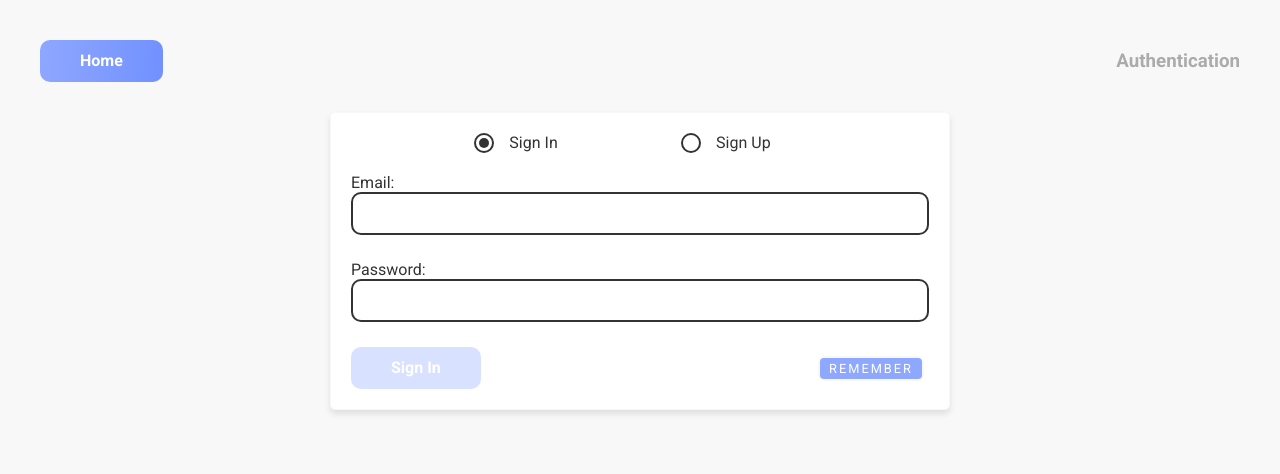
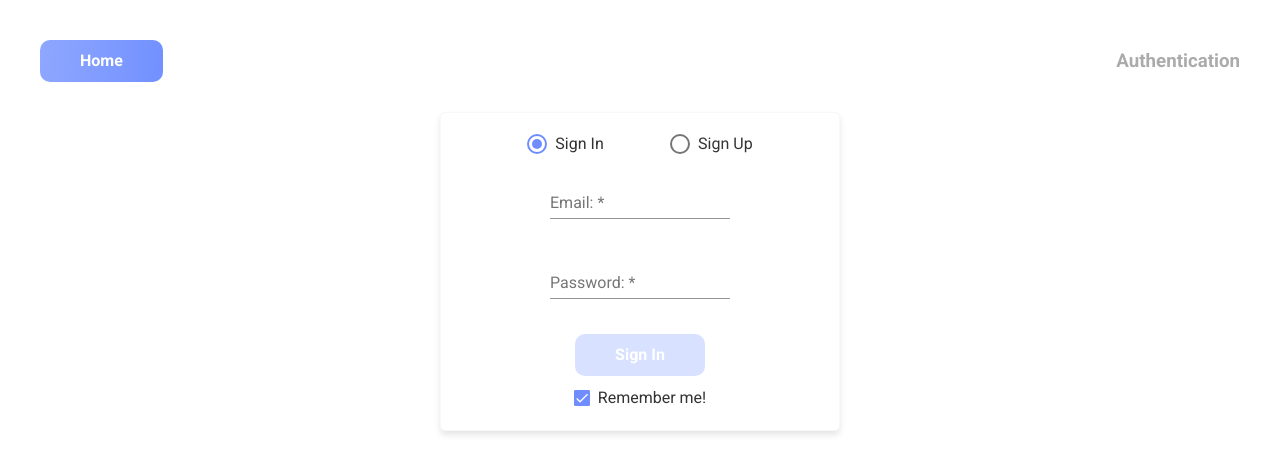
Before and after one commit to Vsumskyi/jokes-app, an Angular app: page /auth in a window 1280 px wide. Shown: the top 474 px of the page. Built offline with nearby package versions, Linux system fonts and the light colour scheme; no server answers.

Commit message:
add material styles for forms

```diff
--- a/src/app/pages/auth/auth-page/auth-page.component.html
+++ b/src/app/pages/auth/auth-page/auth-page.component.html
@@ -2,7 +2,7 @@
   <div class="nav">
     <a href="#"
       class="btn"
-      [routerLink]="returnUrl">
+      [routerLink]="['/']">
       Home
     </a>
     <h3>Authentication</h3>
@@ -22,20 +22,14 @@
   <ng-template #authForm>
     <div class="content-wrapper">
       <form [formGroup]="form">
-
-        <input type="radio"
-          class="base-radio"
-          formControlName="auth"
-          [value]="authPropertiesEnum['Sign in']"
-          id="signin" />
-        <label for="signin">Sign In</label>
-
-        <input type="radio"
-          class="base-radio"
-          formControlName="auth"
-          [value]="authPropertiesEnum['Sign up']"
-          id="signup" />
-        <label for="signup">Sign Up</label>
+        <mat-radio-group aria-label="Select an option"
+          class="radio"
+          formControlName="auth">
+          <mat-radio-button [value]="authPropertiesEnum['Sign in']">Sign In
+          </mat-radio-button>
+          <mat-radio-button [value]="authPropertiesEnum['Sign up']">Sign Up
+          </mat-radio-button>
+        </mat-radio-group>
       </form>
 
       <app-sign-in-form
--- a/src/app/pages/auth/auth-page/auth-page.component.scss
+++ b/src/app/pages/auth/auth-page/auth-page.component.scss
@@ -2,11 +2,14 @@
 @import 'media_mixin';
 
 .container {
-  background: $backdrop-bgc;
   position: relative;
   width: 100%;
   .content-wrapper {
-    max-width: 620px;
+    display: flex;
+    position: relative;
+    flex-direction: column;
+    align-items: center;
+    max-width: 400px;
     margin: 0 auto;
     margin-bottom: 20px;
     background: $white-color;
@@ -14,10 +17,20 @@
     box-shadow: 0px 4px 6px rgba(0, 0, 0, 0.1);
     padding: 20px;
     border-radius: 5px;
+    .btn {
+      margin-top: 10px;
+    }
     form {
       display: flex;
       justify-content: space-evenly;
       margin-bottom: 20px;
+      width: 100%;
+      justify-content: center;
+      .radio {
+        display: flex;
+        justify-content: space-evenly;
+        width: 100%;
+      }
     }
   }
 }
--- a/src/app/pages/auth/auth-page/auth-page.component.ts
+++ b/src/app/pages/auth/auth-page/auth-page.component.ts
@@ -12,7 +12,6 @@ import { AuthPropertiesEnum } from 'src/app/enums/enums';
   styleUrls: ['./auth-page.component.scss']
 })
 export class AuthPageComponent implements OnInit, OnDestroy {
-  public returnUrl: string;
   public form: FormGroup;
   public authPropertiesEnum = AuthPropertiesEnum;
 
@@ -33,7 +32,6 @@ export class AuthPageComponent implements OnInit, OnDestroy {
   }
 
   ngOnInit(): void {
-    this.returnUrl = this.route.snapshot.queryParams.returnUrl || '/';
     this.form = this.fb.group({
       auth: [this.authPropertiesEnum['Sign in']]
     });
--- a/src/app/pages/auth/sign-in-form/sign-in-form.component.html
+++ b/src/app/pages/auth/sign-in-form/sign-in-form.component.html
@@ -1,61 +1,46 @@
 <form [formGroup]="form"
   (ngSubmit)="submit()">
 
-  <div class="form-group"
-    [ngClass]="{
-      invalid: form.get('email').touched && form.get('email').invalid
-    }">
-
-    <label for="email">Email:</label>
-    <input class="base-input"
-      type="email"
-      id="email"
-      formControlName="email" />
-
-    <div class="validation"
-      *ngIf="form.get('email').touched && form.get('email').invalid">
-      <small *ngIf="form.get('email').errors.required">Email
-        is
-        required!</small>
-      <small *ngIf="form.get('email').errors.email">Email
-        it`s not
-        valid!</small>
-    </div>
+  <div class="form-group">
+    <mat-form-field appearance="legacy">
+      <mat-label>Email:</mat-label>
+      <input matInput
+        formControlName="email"
+        type="email"
+        required
+        placeholder="Type a email..." />
+      <mat-error *ngIf="form.get('email').errors?.required">
+        Email is required!</mat-error>
+      <mat-error *ngIf="form.get('email').errors?.email">
+        Email it`s not valid!</mat-error>
+    </mat-form-field>
   </div>
 
-  <div class="form-group"
-    [ngClass]="{
-          invalid: form.get('password').touched && form.get('password').invalid
-        }">
+  <div class="form-group">
+    <mat-form-field appearance="legacy">
+      <mat-label>Password:</mat-label>
+      <input matInput
+        formControlName="password"
+        required
+        type="password"
+        placeholder="Type a password..." />
+      <mat-error
+        *ngIf="form.get('password').touched && !form.get('password').errors?.minlength">
+        Password is required!</mat-error>
 
-    <label for="password">Password:</label>
-    <input class="base-input"
-      type="password"
-      id="password"
-      formControlName="password" />
-
-    <div class="validation"
-      *ngIf="form.get('password').touched && form.get('password').invalid">
-      <small *ngIf="form.get('password').errors.required">Password
-        is
-        required!</small>
-      <small *ngIf="form.get('password').errors?.minlength">Password
-        it`s not
-        valid!</small>
-    </div>
+      <mat-error *ngIf="form.get('password').errors?.minlength">
+        Password it`s not valid!</mat-error>
+    </mat-form-field>
   </div>
-
 
   <div class="submit-group">
     <button class="btn"
-      [disabled]="loading ||  form.invalid">
+      [disabled]="loading || form.invalid">
       Sign In
     </button>
-    <input type="checkbox"
-      class="tags"
-      formControlName="remember"
-      id="remember" />
-    <label for="remember">Remember</label>
+
+    <mat-checkbox class="example-margin"
+      formControlName="remember">Remember me!</mat-checkbox>
   </div>
 
   <p class="invalid">{{errorMessage}}</p>
--- a/src/app/pages/auth/sign-in-form/sign-in-form.component.scss
+++ b/src/app/pages/auth/sign-in-form/sign-in-form.component.scss
@@ -3,35 +3,26 @@
 
 form {
   .form-group {
-    position: relative;
-    margin-bottom: 25px;
-
-    .validation {
-      position: absolute;
-      bottom: -20px;
-    }
+    margin-bottom: 15px;
   }
-
   .invalid {
     color: $error-color;
-  }
-  input {
-    margin: 0;
+    font-size: 0.9rem;
+    bottom: 0;
+    position: absolute;
   }
   .submit-group {
     display: flex;
-    justify-content: space-between;
+    justify-content: center;
+    flex-direction: column;
     align-items: center;
-
-    .tags:checked + label {
-      background: $main-color;
-      color: $white-color;
+    .btn {
+      margin-bottom: 10px;
     }
-
-    @include _420 {
-      .btn {
-        padding: 10px 20px;
-      }
+  }
+  @include _420 {
+    .btn {
+      padding: 10px 20px;
     }
   }
 }
--- a/src/app/pages/auth/sign-up-form/sign-up-form.component.html
+++ b/src/app/pages/auth/sign-up-form/sign-up-form.component.html
@@ -1,102 +1,82 @@
 <form [formGroup]="form"
   (ngSubmit)="submit()">
 
-  <div class="form-group"
-    [ngClass]="{
-        invalid: form.get('email').touched && form.get('email').invalid
-      }">
-    <label for="email">Email:</label>
-    <input class="base-input"
-      type="email"
-      id="email"
-      formControlName="email" />
-
-    <div class="validation"
-      *ngIf="form.get('email').touched && form.get('email').invalid">
-      <small *ngIf="form.get('email').errors.required">Email
-        is
-        required!</small>
-      <small *ngIf="form.get('email').errors.email">Email
-        it`s not
-        valid!</small>
-    </div>
+  <div class="form-group">
+    <mat-form-field appearance="legacy">
+      <mat-label>Email:</mat-label>
+      <input matInput
+        formControlName="email"
+        required
+        placeholder="Type a email..." />
+      <mat-error *ngIf="form.get('email').errors?.required">
+        Email is required!</mat-error>
+      <mat-error *ngIf="form.get('email').errors?.email">
+        Email it`s not valid!</mat-error>
+    </mat-form-field>
   </div>
 
-  <div class="form-group"
-    [ngClass]="{
-            invalid: form.get('firstName').touched && form.get('firstName').invalid
-          }">
-    <label for="firstName">First Name:</label>
-    <input class="base-input"
-      type="text"
-      id="firstName"
-      formControlName="firstName" />
-    <div class="validation"
-      *ngIf="form.get('firstName').touched && form.get('firstName').invalid">
-      <small *ngIf="form.get('firstName').errors.required">First Name is
-        required!</small>
-      <small *ngIf="form.get('firstName').errors?.minlength">First Name
-        it`s not
-        valid!</small>
-    </div>
+  <div class="form-group">
+    <mat-form-field appearance="legacy">
+      <mat-label>First name:</mat-label>
+      <input matInput
+        formControlName="firstName"
+        required
+        placeholder="Type a First name ..." />
+      <mat-error *ngIf="form.get('firstName').errors?.required">
+        First name is required!</mat-error>
+      <mat-error *ngIf="form.get('firstName').errors?.minlength">
+        First name it`s not valid!</mat-error>
+    </mat-form-field>
   </div>
 
-  <div class="form-group"
-    [ngClass]="{invalid: form.get('lastName').touched && form.get('lastName').invalid} ">
-    <label for="lastName">Last Name:</label>
-    <input class="base-input"
-      type="text"
-      id="lastName"
-      formControlName="lastName" />
-
-    <div class="validation"
-      *ngIf="form.get('lastName').touched && form.get('lastName').invalid">
-      <small *ngIf="form.get('lastName').errors.required">Last Name is
-        required!</small>
-      <small *ngIf="form.get('lastName').errors?.minlength">Last Name it`s not
-        valid!</small>
-    </div>
+  <div class="form-group">
+    <mat-form-field appearance="legacy">
+      <mat-label>Last Name:</mat-label>
+      <input matInput
+        formControlName="lastName"
+        required
+        placeholder="Type a Last Name..." />
+      <mat-error *ngIf="form.get('lastName').errors?.required">
+        Last Name is required!</mat-error>
+      <mat-error *ngIf="form.get('lastName').errors?.minlength">
+        Last Name it`s not valid!</mat-error>
+    </mat-form-field>
   </div>
 
   <div formGroupName="passwords">
-    <div class="form-group"
-      [ngClass]="{invalid: form.get('passwords.password').touched && form.get('passwords.password').invalid}">
-      <label for="password">Password:</label>
-      <input class="base-input"
-        type="password"
-        id="password"
-        formControlName="password" />
-
-      <div class="validation"
-        *ngIf="form.get('passwords.password').touched && form.get('passwords.password').invalid">
-        <small *ngIf="form.get('passwords.password').errors.required">Password
-          is
-          required!</small>
-        <small *ngIf="form.get('passwords.password').errors?.minlength">Password
-          it`s not
-          valid!</small>
-      </div>
+    <div class="form-group">
+      <mat-form-field appearance="legacy">
+        <mat-label>Password:</mat-label>
+        <input matInput
+          formControlName="password"
+          required
+          type="password"
+          placeholder="Type a password..." />
+        <mat-error *ngIf="form.get('passwords.password').errors?.required">
+          Password is required!</mat-error>
+        <mat-error *ngIf="form.get('passwords.password').errors?.minlength">
+          Password it`s not valid!</mat-error>
+      </mat-form-field>
     </div>
 
-    <div class="form-group"
-      [ngClass]="{invalid: form.get('passwords.confirmPassword').touched && form.hasError('notSame', 'passwords')
-    && form.hasError('notSame', 'passwords')}">
-      <label for="confirmPassword">Confirm Password:</label>
-      <input class="base-input"
-        type="password"
-        id="confirmPassword"
-        formControlName="confirmPassword" />
-      <div class="validation"
-        *ngIf="form.get('passwords.confirmPassword').touched && form.hasError('notSame', 'passwords')">
-        <small
-          *ngIf="form.get('passwords.confirmPassword').touched && form.hasError('notSame', 'passwords')">
-          Passwords not equal!</small>
-      </div>
+    <div class="form-group">
+      <mat-form-field appearance="legacy">
+        <mat-label>Confirm Password:</mat-label>
+        <input matInput
+          formControlName="confirmPassword"
+          required
+          type="password"
+          placeholder="Type a password..." />
+        <mat-error
+          *ngIf=" form.hasError('notSame', 'passwords')">
+          Passwords not equal
+        </mat-error>
+      </mat-form-field>
     </div>
   </div>
 
   <button class="btn"
-    [disabled]="loading ||  form.invalid">
+    [disabled]="loading || form.invalid">
     Sign In!
   </button>
 
--- a/src/app/pages/auth/sign-up-form/sign-up-form.component.scss
+++ b/src/app/pages/auth/sign-up-form/sign-up-form.component.scss
@@ -3,20 +3,11 @@
 
 form {
   .form-group {
-    position: relative;
-    margin-bottom: 25px;
-
-    .validation {
-      position: absolute;
-      bottom: -20px;
-    }
+    margin-bottom: 15px;
   }
 
-  .invalid {
-    color: $error-color;
-  }
-  input {
-    margin: 0;
+  .btn {
+    margin: 0 auto;
   }
   @include _420 {
     .btn {
@@ -24,3 +15,9 @@ form {
     }
   }
 }
+.invalid {
+  color: $error-color;
+  font-size: 0.9rem;
+  position: absolute;
+  bottom: 0;
+}
--- a/src/app/pages/favorites/favorites-page/favorites-page.component.html
+++ b/src/app/pages/favorites/favorites-page/favorites-page.component.html
@@ -1,6 +1,4 @@
 <div class="container">
-  <div class="container-inner">
-
   <div class="nav">
     <a href="#"
       class="btn"
@@ -10,7 +8,7 @@
 
     <h3>My favorites jokes</h3>
   </div>
-
+  <div class="container-inner">
     <ng-container *ngIf="jokeService.favorites.length; else empty">
       <form [formGroup]="form"
         (submit)="reset()">
```
Also changed, not shown: src/app/shared/material.module.ts (+8 -2 lines). Lines whose indentation alone changed are shown as unchanged.
